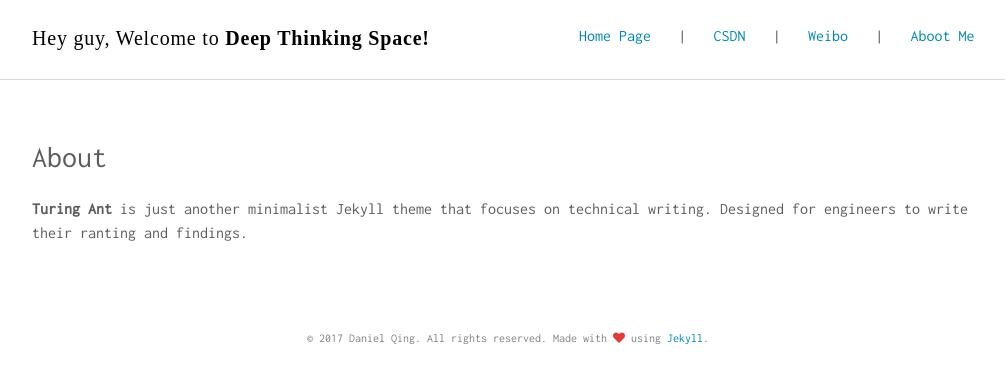
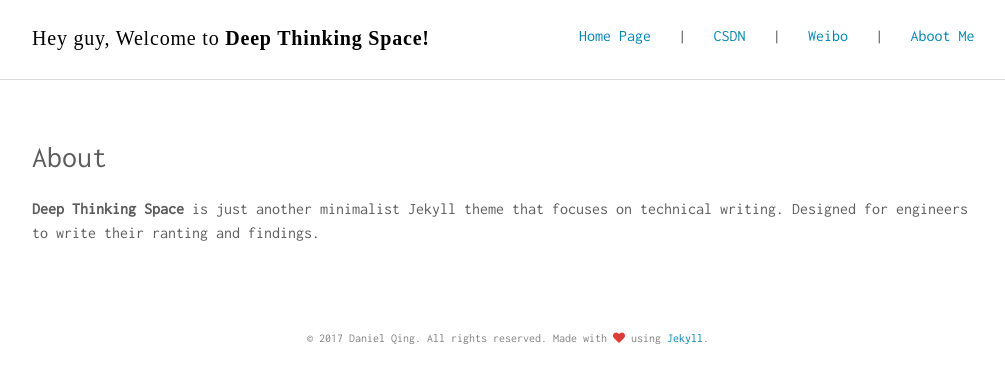
Before and after one commit to danielqing/danielqing.github.io, a Jekyll site: the page built from about.md, in a window 1280 px wide. Shown: the top 384 px of the page, without its empty margins (132-1137 px from the left). Built offline with Jekyll 4.4.1, drawn with Linux system fonts in a browser that asks for light colours.

Commit message:
modify about

```diff
--- a/about.md
+++ b/about.md
@@ -4,4 +4,4 @@ title: About
 permalink: /about/
 ---
 
-**Turing Ant** is just another minimalist Jekyll theme that focuses on technical writing. Designed for engineers to write their ranting and findings.
+**Deep Thinking Space** is just another minimalist Jekyll theme that focuses on technical writing. Designed for engineers to write their ranting and findings.
```
Also changed, not shown: 1 other file.
